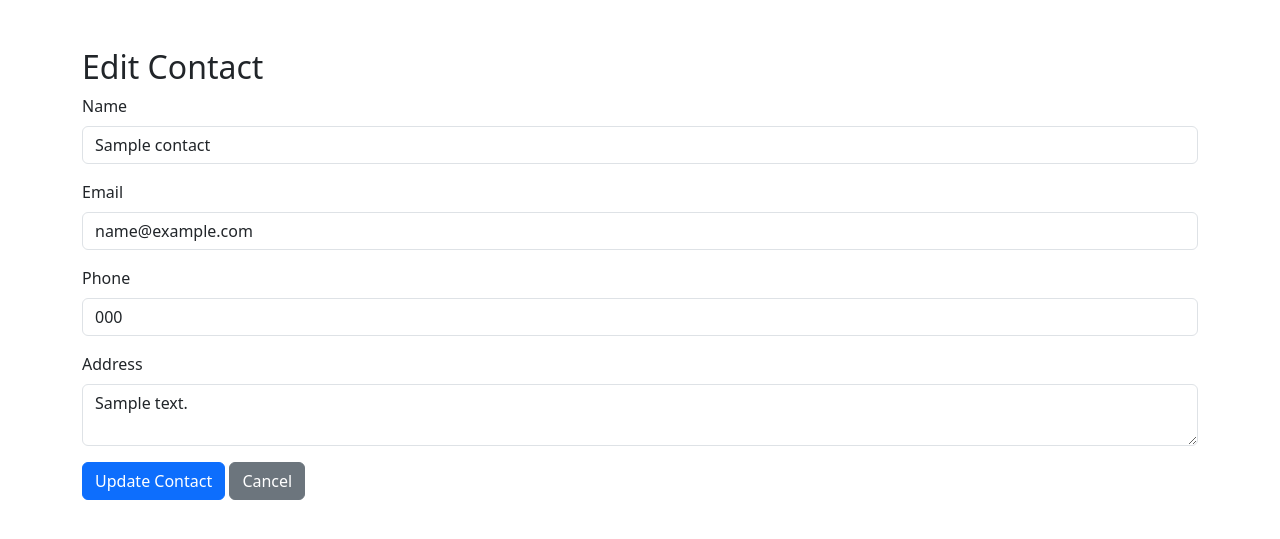
After one commit to chidindu327/ContactManagement2, a PHP site: page /edit.php?id=1 in a window 1280 px wide. The commit adds this page. Shown: the top 539 px of the page. Run offline with PHP 8.4, Linux system fonts and the light colour scheme; tables that the repository leaves empty hold one stand-in row (values such as "Sample post").

Commit message:
edit and delete
done

```diff
--- /dev/null
+++ b/edit.php
@@ -0,0 +1,71 @@
+<?php
+// Connect to database
+include 'inc/db.php';
+
+if (isset($_GET['id'])) {
+    $id = $_GET['id'];
+
+    // Fetch the contact's existing details
+    $result = $conn->query("SELECT * FROM contacts WHERE id = '$id'");
+    $contact = $result->fetch_assoc();
+
+    // Update contact on form submission
+    if ($_SERVER["REQUEST_METHOD"] == "POST") {
+        $name = $_POST["name"];
+        $email = $_POST["email"];
+        $phone = $_POST["phone"];
+        $address = $_POST["address"];
+
+        $sql = "UPDATE contacts SET name='$name', email='$email', phone='$phone', address='$address' WHERE id='$id'";
+
+        if ($conn->query($sql)) {
+            header("Location: index.php"); // Redirect to the main page after editing
+            exit();
+        } else {
+            echo "Error updating record: " . $conn->error;
+        }
+    }
+} else {
+    echo "No contact ID provided.";
+    exit();
+}
+?>
+
+<!DOCTYPE html>
+<html lang="en">
+<head>
+    <meta charset="UTF-8">
+    <meta name="viewport" content="width=device-width, initial-scale=1.0">
+    <title>Edit Contact</title>
+    <link href="https://cdn.jsdelivr.net/npm/bootstrap@5.3.0/dist/css/bootstrap.min.css" rel="stylesheet">
+</head>
+<body>
+    <div class="container mt-5">
+        <h2>Edit Contact</h2>
+
+        <!-- Edit Contact Form -->
+        <form method="POST">
+            <div class="mb-3">
+                <label for="name" class="form-label">Name</label>
+                <input type="text" class="form-control" id="name" name="name" value="<?php echo htmlspecialchars($contact['name']); ?>" required>
+            </div>
+            <div class="mb-3">
+                <label for="email" class="form-label">Email</label>
+                <input type="email" class="form-control" id="email" name="email" value="<?php echo htmlspecialchars($contact['email']); ?>" required>
+            </div>
+            <div class="mb-3">
+                <label for="phone" class="form-label">Phone</label>
+                <input type="text" class="form-control" id="phone" name="phone" value="<?php echo htmlspecialchars($contact['phone']); ?>">
+            </div>
+            <div class="mb-3">
+                <label for="address" class="form-label">Address</label>
+                <textarea class="form-control" id="address" name="address"><?php echo htmlspecialchars($contact['address']); ?></textarea>
+            </div>
+            <button type="submit" class="btn btn-primary">Update Contact</button>
+            <a href="index.php" class="btn btn-secondary">Cancel</a>
+        </form>
+    </div>
+
+    <script src="https://cdn.jsdelivr.net/npm/bootstrap@5.3.0/dist/js/bootstrap.bundle.min.js"></script>
+</body>
+</html>
--- a/inc/controller.php
+++ b/inc/controller.php
@@ -3,7 +3,7 @@
 function fetchdata($query)
 {
     //include db connection
-    include "dp.php";
+    include "db.php";
     // Execute query
     $result = $conn->query($query);
 
@@ -24,7 +24,7 @@ function fetchdata($query)
 function fetch($query)
 {
     //include db connection
-    include "dp.php";
+    include "db.php";
     // Execute query
     $result = $conn->query($query);
 
@@ -41,7 +41,7 @@ function fetch($query)
 // Function to execute an INSERT query
 function execute($query) {
     //include db connection
-    include "dp.php";
+    include "db.php";
 
     // Execute the insert query
     if ($conn->query($query) === TRUE) {
```
Also changed, not shown: inc/delete.php (+19 -9 lines), index.php (+9 -3 lines), inc/edit.php (deleted).
